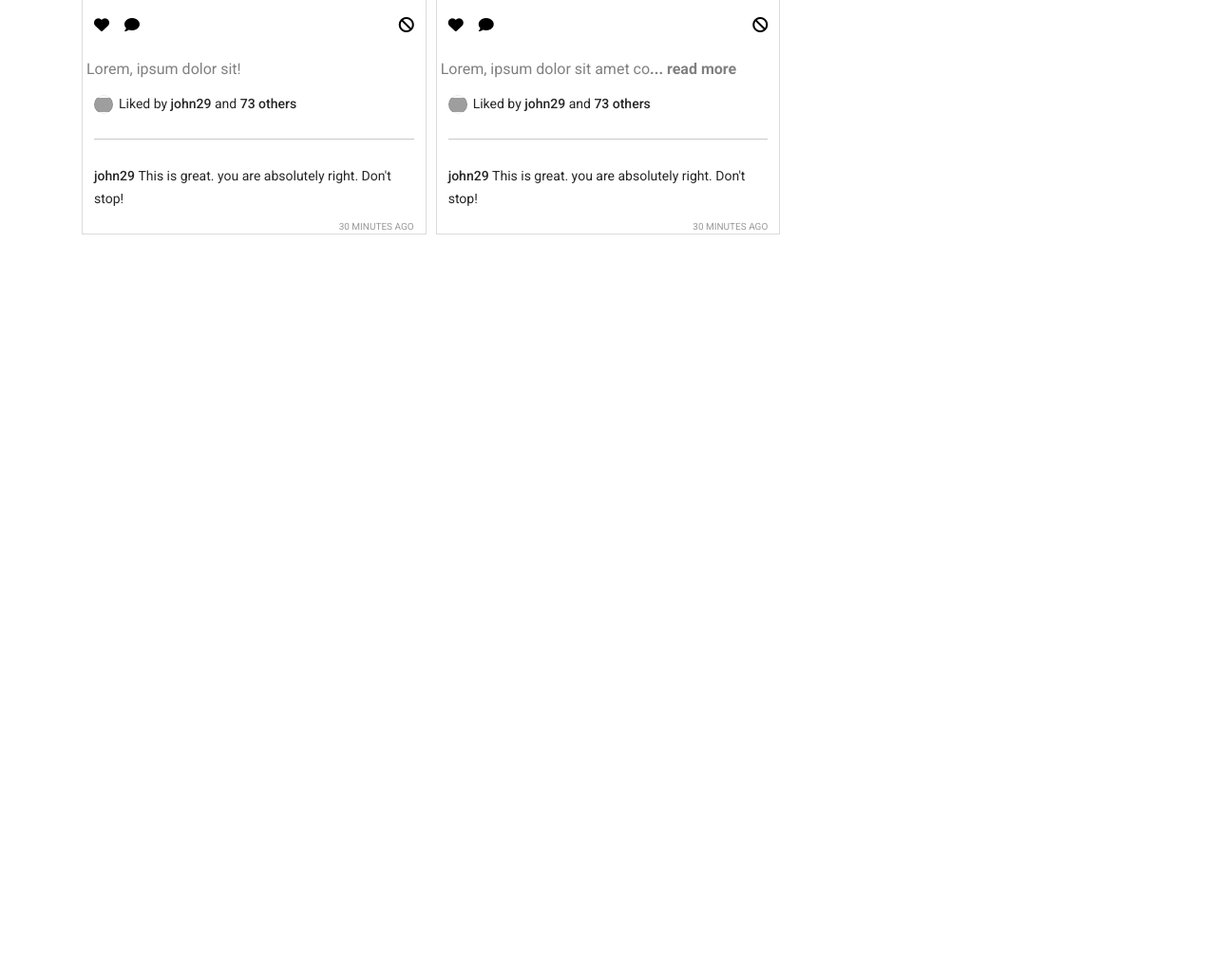
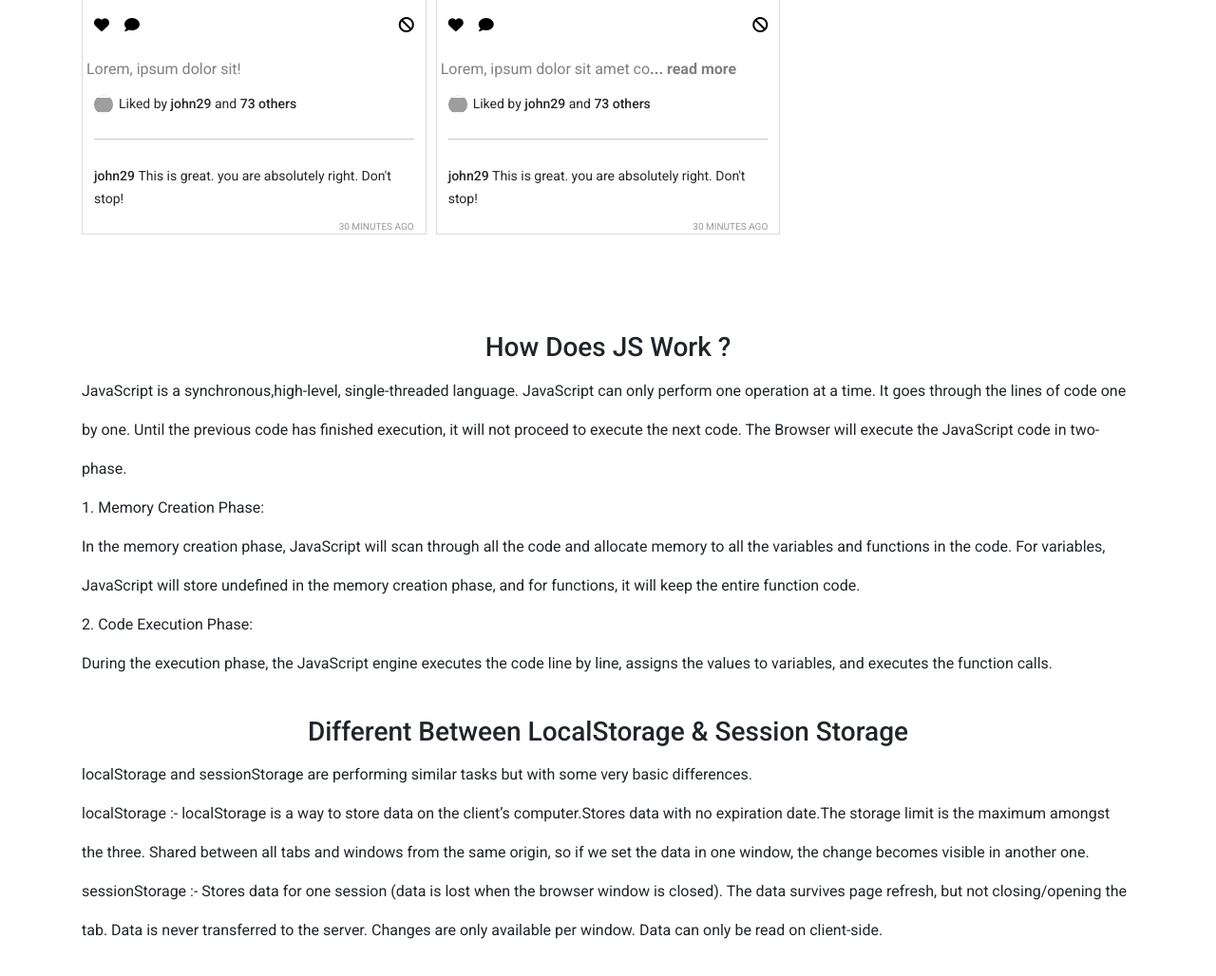
Before and after one commit to Rakib-Coder00/insta-shohor, a plain HTML site: page index.html in a window 1280 px wide. Shown: the part 1285-2313 px from the top of the page at 95% size. Before the commit the page ends 1548 px from the top, so only its background shows below. Drawn offline with nearby package versions, Linux system fonts and the light colour scheme; grey boxes are pictures that could not be loaded.

Commit message:
ques ans added

```diff
--- a/css/style.css
+++ b/css/style.css
@@ -245,6 +245,25 @@ img {
   display: none;
 }
 
+.question{
+  margin-top: 35px;
+}
+.question .content{
+  margin-top: 35px;
+  /* text-align: center; */
+  line-height: 41px;
+}
+/* .question h3, .question p{
+  text-align: center;
+} */
+
+
+
+
+
+
+
+
 @media only screen and (max-width: 992px) {
   #posts {
     grid-template-columns: repeat(2, 1fr);
--- a/index.html
+++ b/index.html
@@ -1,5 +1,6 @@
 <!DOCTYPE html>
 <html lang="en">
+
 <head>
     <meta charset="UTF-8" />
     <meta http-equiv="X-UA-Compatible" content="IE=edge" />
@@ -7,49 +8,28 @@
     <title>Insta-Sohor</title>
     <link rel="stylesheet" href="css/style.css" />
     <!-- Latest compiled and minified CSS -->
-        <link
-            href="https://cdn.jsdelivr.net/npm/bootstrap@5.1.3/dist/css/bootstrap.min.css"
-            rel="stylesheet"
-            integrity="sha384-1BmE4kWBq78iYhFldvKuhfTAU6auU8tT94WrHftjDbrCEXSU1oBoqyl2QvZ6jIW3"
-            crossorigin="anonymous"
-        />
+    <link href="https://cdn.jsdelivr.net/npm/bootstrap@5.1.3/dist/css/bootstrap.min.css" rel="stylesheet"
+        integrity="sha384-1BmE4kWBq78iYhFldvKuhfTAU6auU8tT94WrHftjDbrCEXSU1oBoqyl2QvZ6jIW3" crossorigin="anonymous" />
 
     <!-- google Montserrat  font  -->
     <link rel="preconnect" href="https://fonts.googleapis.com" />
     <link rel="preconnect" href="https://fonts.gstatic.com" crossorigin />
-        <link
-            href="https://fonts.googleapis.com/css2?family=Montserrat:wght@300;400;500&display=swap"
-            rel="stylesheet"
-        />
-        <link
-            rel="stylesheet"
-            href="https://cdnjs.cloudflare.com/ajax/libs/font-awesome/6.0.0/css/all.min.css"
+    <link href="https://fonts.googleapis.com/css2?family=Montserrat:wght@300;400;500&display=swap" rel="stylesheet" />
+    <link rel="stylesheet" href="https://cdnjs.cloudflare.com/ajax/libs/font-awesome/6.0.0/css/all.min.css"
         integrity="sha512-9usAa10IRO0HhonpyAIVpjrylPvoDwiPUiKdWk5t3PyolY1cOd4DSE0Ga+ri4AuTroPR5aQvXU9xC6qOPnzFeg=="
-            crossorigin="anonymous"
-            referrerpolicy="no-referrer"
-        />
+        crossorigin="anonymous" referrerpolicy="no-referrer" />
 </head>
 
 <body>
     <header>
         <nav class="navbar navbar-expand-lg navbar-light bg-light px-5">
             <a class="navbar-brand" href="#">Insta-Sohor</a>
-                <button
-                    class="navbar-toggler"
-                    type="button"
-                    data-toggle="collapse"
-                    data-target="#navbarSupportedContent"
-                    aria-controls="navbarSupportedContent"
-                    aria-expanded="false"
-                    aria-label="Toggle navigation"
-                >
+            <button class="navbar-toggler" type="button" data-toggle="collapse" data-target="#navbarSupportedContent"
+                aria-controls="navbarSupportedContent" aria-expanded="false" aria-label="Toggle navigation">
                 <span class="navbar-toggler-icon"></span>
             </button>
 
-                <div
-                    class="collapse navbar-collapse justify-content-end"
-                    id="navbarSupportedContent"
-                >
+            <div class="collapse navbar-collapse justify-content-end" id="navbarSupportedContent">
                 <ul class="navbar-nav mr-auto">
                     <li class="nav-link active" role="button" onclick="switchTab( 'posts' )">
                         <i class="fa-solid fa-house"></i>
@@ -77,9 +57,51 @@
             <h1>Reported posts</h1>
         </div>
     </main>
+    <section class="question container mx-auto p-3">
+        <div class="content">
+            <h3 class="text-center">How Does JS Work ?</h3>
+            <p>JavaScript is a synchronous,high-level, single-threaded language.
+
+                JavaScript can only perform one operation at a time. It goes through the lines of code one by one. Until
+                the previous code has finished execution, it will not proceed to execute the next code.
+
+                The Browser will execute the JavaScript code in two-phase. <br>
+
+                1. Memory Creation Phase: <br>
+                In the memory creation phase, JavaScript will scan through all the code and allocate memory to all the
+                variables and functions in the code. For variables, JavaScript will store undefined in the memory
+                creation phase, and for functions, it will keep the entire function code. <br>
+
+                2. Code Execution Phase: <br>
+                During the execution phase, the JavaScript engine executes the code line by line, assigns the values to
+                variables, and executes the function calls.
+            </p>
+        </div>
+        <!-- <div class="content">
+            <h3 class="text-center">What Does JS Event Loop Do?</h3>
+            <p>Lorem ipsum dolor sit amet consectetur adipisicing elit. Porro molestias pariatur impedit?</p>
+        </div> -->
+        <div class="content">
+            <h3 class="text-center">Different Between LocalStorage & Session Storage</h3>
+            <p>localStorage and sessionStorage are performing similar tasks but with some very basic differences. <br>
+
+                localStorage :- localStorage is a way to store data on the client’s computer.Stores data with no
+                expiration date.The storage limit is the maximum amongst the three. Shared between all tabs and windows
+                from the same origin, so if we set the data in one window, the change becomes visible in another one.
+                <br>
+
+
+
+                sessionStorage :- Stores data for one session (data is lost when the browser window is closed). The data
+                survives page refresh, but not closing/opening the tab. Data is never transferred to the server. Changes
+                are only available per window. Data can only be read on client-side.
+            </p>
+        </div>
+    </section>
     <footer></footer>
 
     <!-- add javascript  file  -->
     <script src="js/app.js"></script>
 </body>
+
 </html>
--- a/js/app.js
+++ b/js/app.js
@@ -33,11 +33,11 @@ const reportPost = (id) => {
 };
 
 const displayContent = (text) => {
-  // console.log(text);
   return text.length > 30 ? text.slice(0, 30) + "<span class='fw-bold'>... read more</span>" : text;
 };
 
 const switchTab = (id) => {
+  document.querySelector('.question').style.display='none';
   if (id === "posts") {
     document.getElementById("posts").style.display = "grid";
     document.getElementById("liked").style.display = "none";
@@ -58,13 +58,10 @@ const switchTab = (id) => {
 };
 
 const createPost = (post) => {
-  // console.log(post.comments[0].text);
   const image = post.image;
   const userImage = post.userImage;
   const user = post.comments[0].user;
   const text = post.comments[0].text;
-  // console.log(user);
-  // console.log(userImage);
   const div = document.createElement("article");
   div.classList.add("post");
   div.innerHTML = `
```
Lines whose indentation alone changed are shown as unchanged.
